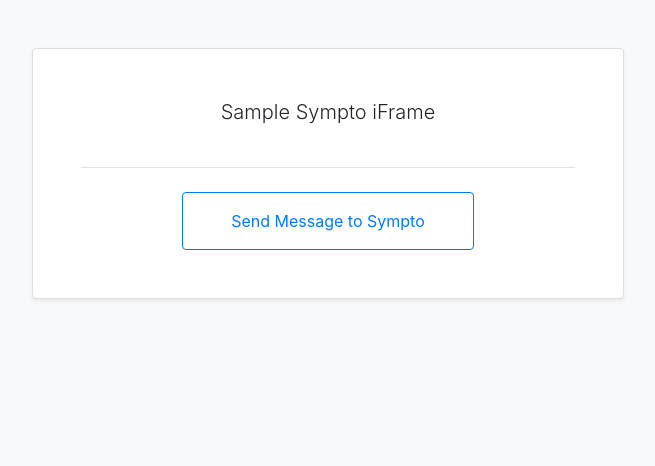
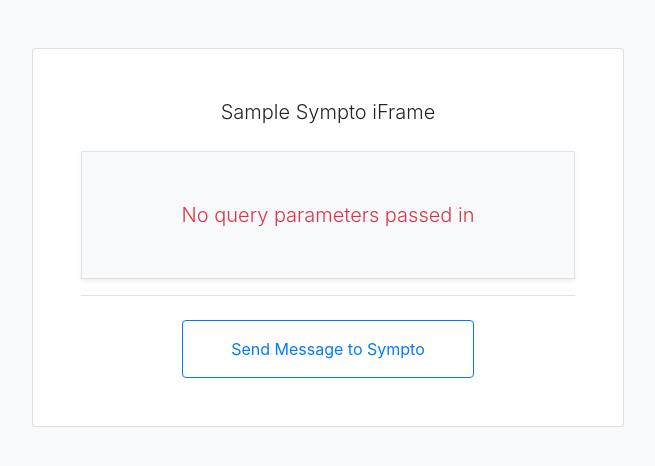
Before and after one commit to sympto-health/iframe-sample, a plain HTML site: page index.html in a window 1280 px wide. Shown: the whole page, without its empty margins (312-967 px from the left). Drawn offline with nearby package versions, Linux system fonts and the light colour scheme.

Commit message:
Send payload from iframe

```diff
--- a/index.html
+++ b/index.html
@@ -17,11 +17,18 @@
     <link rel="stylesheet" href="https://cdn.jsdelivr.net/npm/bootstrap@4.3.1/dist/css/bootstrap.min.css" integrity="sha384-ggOyR0iXCbMQv3Xipma34MD+dH/1fQ784/j6cY/iJTQUOhcWr7x9JvoRxT2MZw1T" crossorigin="anonymous">
   </head>
   <body class="bg-light p-5">
-    <div class="mx-auto shadow-sm p-5 w-50 card bg-white">
+    <div class="mx-auto p-5 w-50 card bg-white">
       <div class="text-center lead font-weight-light pb-4">
         Sample Sympto iFrame
       </div>
       <div id="query-param-cont">
+        <div
+          id="error-message"
+          style="display: none;"
+          class="text-center lead bg-light p-5 border shadow-sm font-weight-light text-danger"
+        >
+          No query parameters passed in
+        </div>
         <div class="query-component p-3 border bg-light rounded mb-4">
           <div class="mb-2">
             <span class="text-secondary font-weight-light mr-1">Title: </span>
@@ -34,7 +41,7 @@
         </div>
       </div>
       <div class="border-top pt-4 mt-3">
-        <button class="btn btn-outline-primary mx-auto d-block py-3 px-5">
+        <button id="send-sympto" class="btn btn-outline-primary mx-auto d-block py-3 px-5">
           Send Message to Sympto
         </button>
       </div>
@@ -46,12 +53,23 @@
     parameterComponent.remove();
 
     // parse url parameters
-    const urlParams = new URLSearchParams(window.location.search);
-    [...urlParams.entries()].forEach(([key, value]) => {
+    const urlParams = [...new URLSearchParams(window.location.search).entries()];
+    if (urlParams.length === 0) {
+      document.getElementById('error-message').style.display = 'block';
+    }
+    urlParams.forEach(([key, value]) => {
       const currentParams = parameterComponent.cloneNode(true);
       currentParams.getElementsByClassName("title-item")[0].innerHTML = key;
       currentParams.getElementsByClassName("value-item")[0].innerHTML = value;
       parameterContainer.appendChild(currentParams);
     });
+
+    // send result message from iframe to sympto
+    document.getElementById('send-sympto').addEventListener('click', () => {
+      window.parent.postMessage(JSON.stringify({
+        type: 'sympto_result',
+        result: 'asdfasdf',
+      }));
+    }, false);
   </script>
 </html>
```
